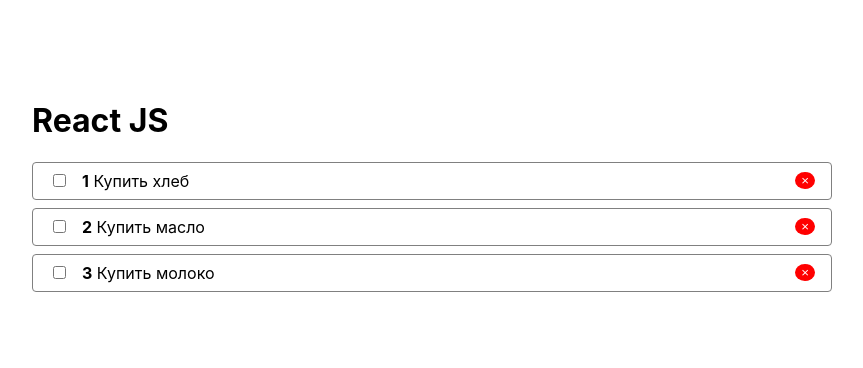
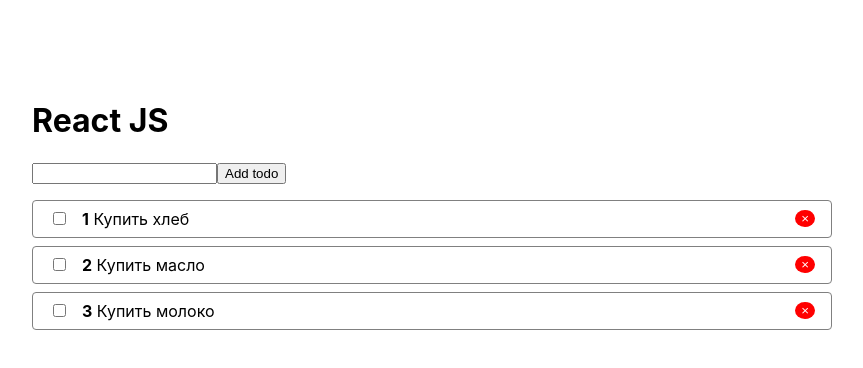
Before and after one commit to fedorkarpenko1984/learnReact, a React (Create React App) app: page / in a window 1280 px wide. Shown: the top 368 px of the page, without its empty margins (208-1071 px from the left). Built offline with nearby package versions, Linux system fonts and the light colour scheme; the HTML template or start-up script is replaced by a standard one.

Commit message:
AddTodo component added

```diff
--- a/src/App.js
+++ b/src/App.js
@@ -1,30 +1,50 @@
 import React from 'react'
-import PropTypes from 'prop-types'
 import TodoList from './ToDo/TodoList'
+import Context from './context'
+import AddTodo from './ToDo/AddTodo'
 
 
 
 function App() {
-  let todos = [
+  const [todos, setTodos] = React.useState([
       {id: 1, complited: false, title: 'Купить хлеб'},
       {id: 2, complited: false, title: 'Купить масло'},
       {id: 3, complited: false, title: 'Купить молоко'}
-  ]
+  ])
 
   function toggleTodo(id) {
-      todos = todos.map(todo => {
+      setTodos(
+          todos.map(todo => {
           if (todo.id === id) {
               todo.complited = !todo.complited
           }
           return todo
-      })
+      }))
+  }
+
+  function removeTodo(id) {
+      setTodos(todos.filter(todo => todo.id !== id))
+  }
+
+  function addTodo(title) {
+      setTodos(todos.concat([{
+          title,
+          id: Date.now(),
+          complited: false
+      }]))
   }
 
   return (
-    <div className='wrapper'>
-      <h1>React JS</h1>
-      <TodoList todos = {todos} onToggle={toggleTodo}/>
-    </div>
+    <Context.Provider value={{removeTodo}}>
+        <div className='wrapper'>
+            <h1>React JS</h1>
+
+            <AddTodo onCreate={addTodo}/>
+
+            {todos.length ? <TodoList todos = {todos} onToggle={toggleTodo}/> : <p>No todos</p>}
+
+        </div>
+    </Context.Provider>
   );
 }
 
--- /dev/null
+++ b/src/ToDo/AddTodo.js
@@ -0,0 +1,28 @@
+import React,{useState} from 'react'
+import PropTypes from 'prop-types'
+
+function AddTodo({ onCreate }) {
+    const [value, setValue] = useState('')
+
+    function submitHandler(event) {
+        event.preventDefault()
+
+        if (value.trim()) {
+            onCreate(value)
+            setValue('')
+        }
+    }
+
+    return (
+        <form style={{marginBottom: '1rem'}} onSubmit={submitHandler}>
+            <input type="text" value={value} onChange={event => setValue(event.target.value)}/>
+            <button type="submit">Add todo</button>
+        </form>
+    )
+}
+
+AddTodo.propTypes = {
+    onCreate: PropTypes.func.isRequired
+}
+
+export default AddTodo
--- a/src/ToDo/TodoItem.js
+++ b/src/ToDo/TodoItem.js
@@ -1,5 +1,6 @@
-import React from 'react'
+import React, {useContext} from 'react'
 import PropTypes from 'prop-types'
+import Context from '../context'
 
 const styles = {
     li: {
@@ -17,17 +18,26 @@
 }
 
 function TodoItem({todo, index, onChange}) {
+    const {removeTodo} = useContext(Context)
+    const classes = []
+
+    if (todo.complited) {
+        classes.push('done')
+    }
     return (
         <li style = {styles.li}>
-            <span>
+            <span className={classes.join(' ')}>
                 <input type="checkbox"
                        style={styles.input}
+                       checked={todo.complited}
                        onChange={() => onChange(todo.id)} />
                 <strong>{index + 1}</strong>
                 &nbsp;
                 {todo.title}
             </span>
-            <button className='rm'>&times;</button>
+            <button className='rm' onClick={removeTodo.bind(null, todo.id)}>
+                &times;
+            </button>
         </li>
     )
 }
--- /dev/null
+++ b/src/context.js
@@ -0,0 +1,5 @@
+import React from 'react'
+
+const Context =  React.createContext()
+
+export default Context
--- a/src/index.css
+++ b/src/index.css
@@ -24,3 +24,7 @@
   color: white;
   border: none;
 }
+
+.done{
+  text-decoration: line-through;
+}
```
